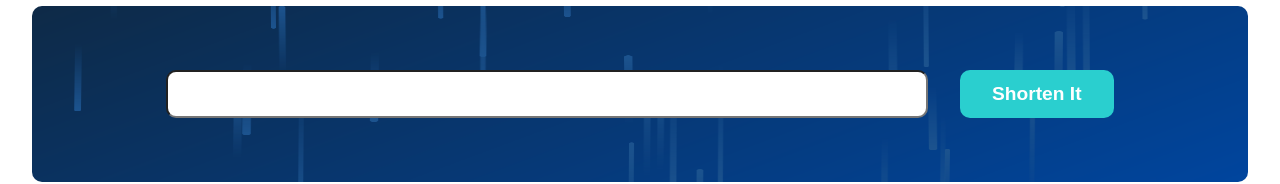
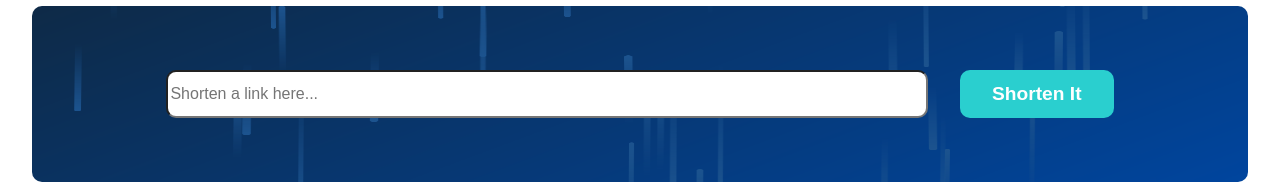
Before and after one commit to arogya01/Shortly, a Next.js app: page / in a window 1280 px wide. Shown: the part 707-891 px from the top of the page. Built offline with nearby package versions, Linux system fonts and the light colour scheme.

Commit message:
removed unnecessary imports

```diff
--- a/components/core/Shortener/Shortner.elements.jsx
+++ b/components/core/Shortener/Shortner.elements.jsx
@@ -30,6 +30,12 @@ export const ShortnerInput = styled.input`
   border-radius:10px;
   z-index:2;
   width:100%;
+  font-size:1rem;
+  font-family: 'Poppins', sans-serif;
+
+  &::placeholder{
+    font-size:1rem;
+  }
   @media(min-width:768px){
     width:70%;
   }
--- a/components/core/Shortener/Shortner.jsx
+++ b/components/core/Shortener/Shortner.jsx
@@ -69,6 +69,7 @@ export default function Shortner() {
       <ShortnerInputWrapper>
         <ShortnerInput
           value={inputLink}
+          placeholder="Shorten a link here..."
           onChange={(e) => {
             setInputLink(e.target.value);
             // console.log(`the input value is ${e.target.value} , ${inputLink}`);
```
